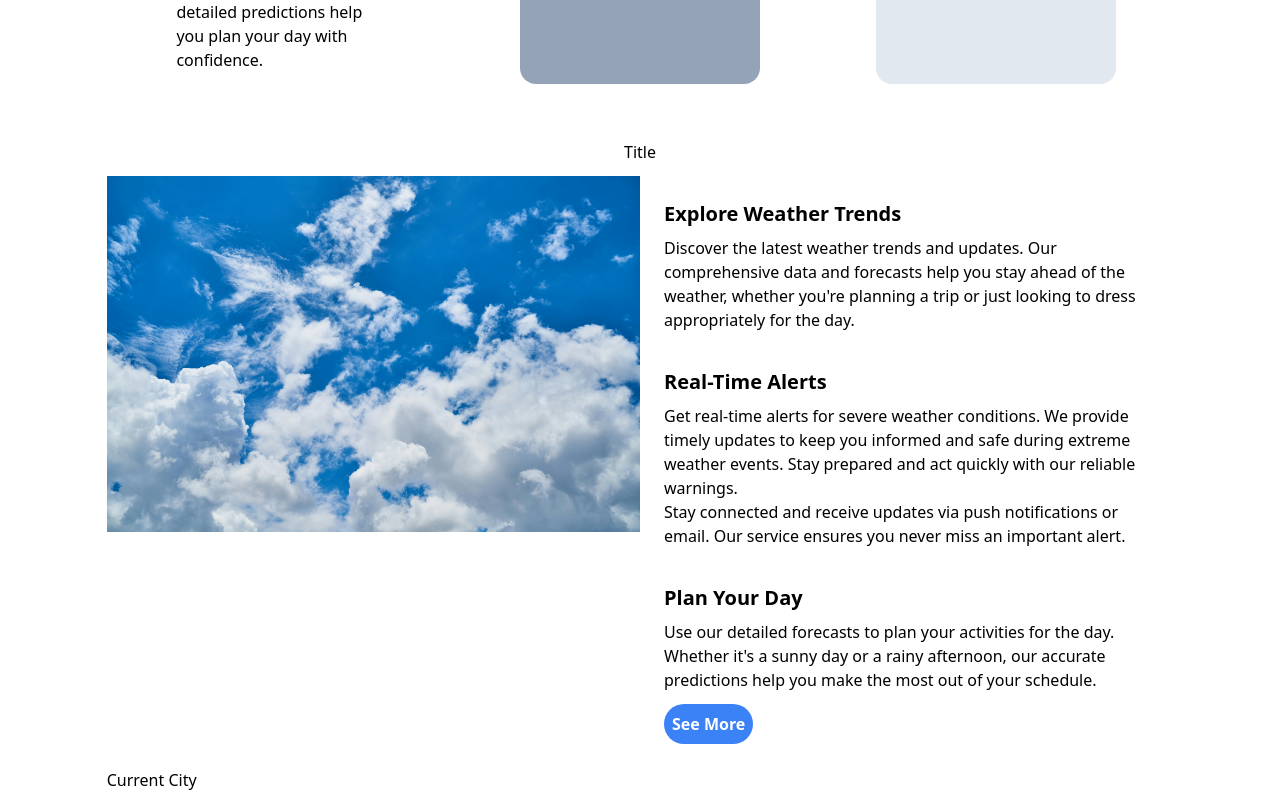
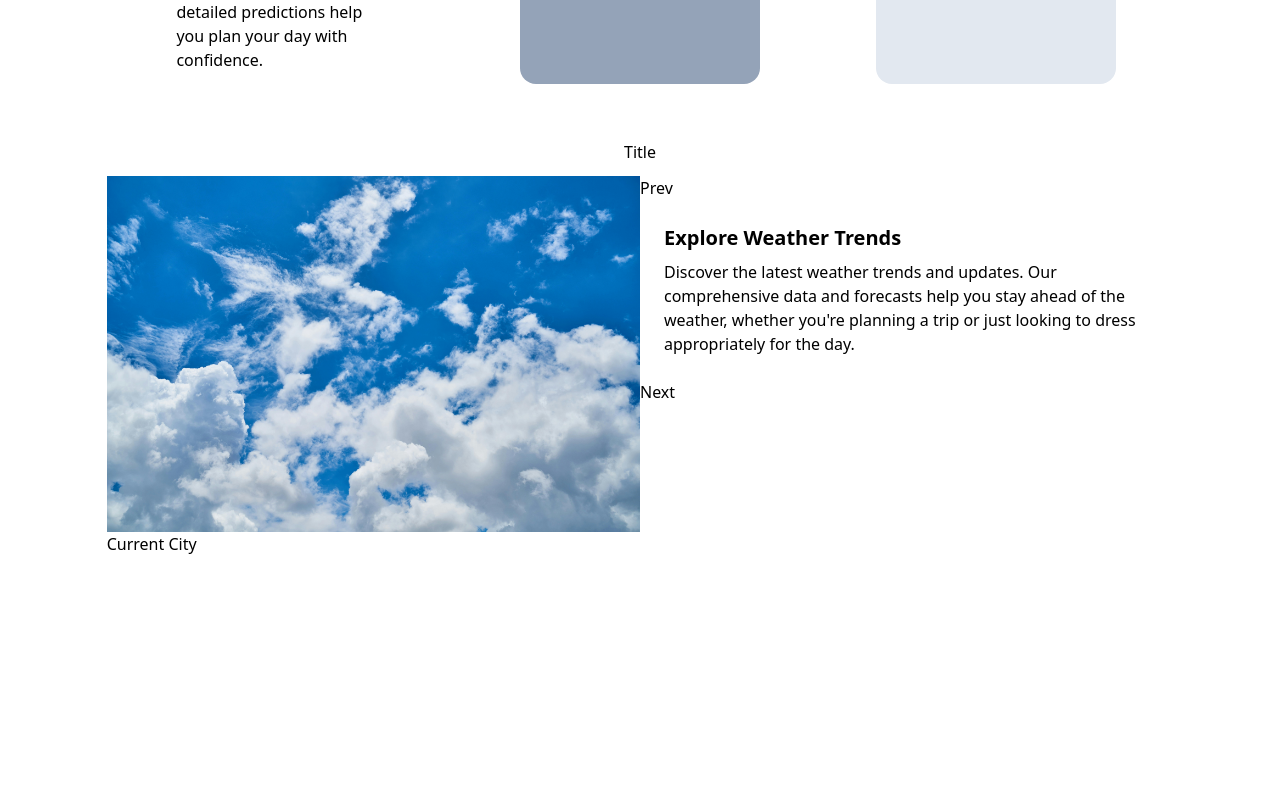
Before and after one commit to Alexandru2401/weather-react-app, a React (Create React App) app: page / in a window 1280 px wide. Shown: the part 1260-2052 px from the top of the page. After the commit the page ends 1816 px from the top, so only its background shows below. Built offline with nearby package versions, Linux system fonts and the light colour scheme.

Commit message:
make carousel working

```diff
--- a/src/components/UI/CarouselHome.jsx
+++ b/src/components/UI/CarouselHome.jsx
@@ -4,6 +4,16 @@ import { items } from "../../api/carouselContent";
 import { useState } from "react";
 export default function CarouselHome() {
   const [index, setIndex] = useState(0);
+
+  function handleNext() {
+    setIndex((prevIndex) => (prevIndex + 1) % items.length);
+  }
+
+  function handlePrev() {
+    setIndex((prevIndex) => (prevIndex - 1 + items.length) % items.length);
+  }
+
+  let item = items[index];
   return (
     <>
       <h2 className="text-center m-3">Title</h2>
@@ -12,9 +22,11 @@ export default function CarouselHome() {
           <img src={carouselImg} />
         </div>
         <div className="w-2/4">
-          {items.map((item) => (
-            <Card>{item.content}</Card>
-          ))}
+          <button onClick={handlePrev}>Prev</button>
+
+          <Card>{item.content}</Card>
+
+          <button onClick={handleNext}>Next</button>
         </div>
       </div>
     </>
```
